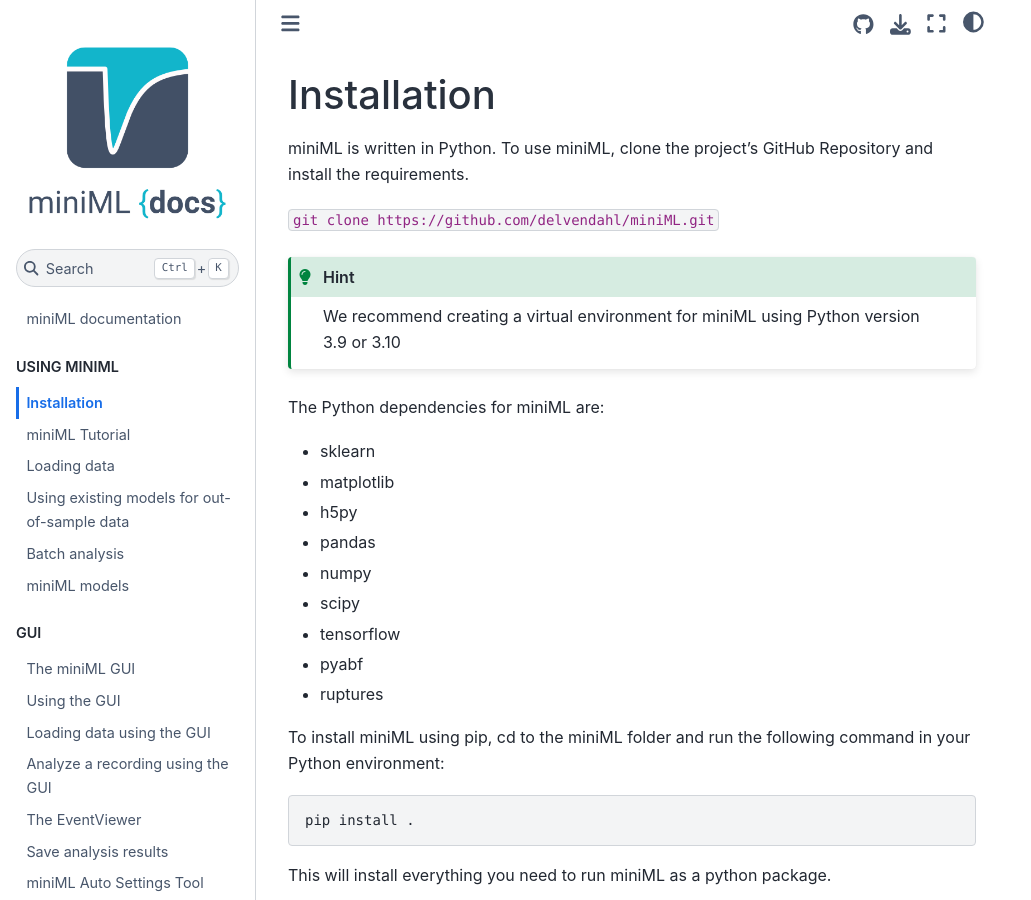
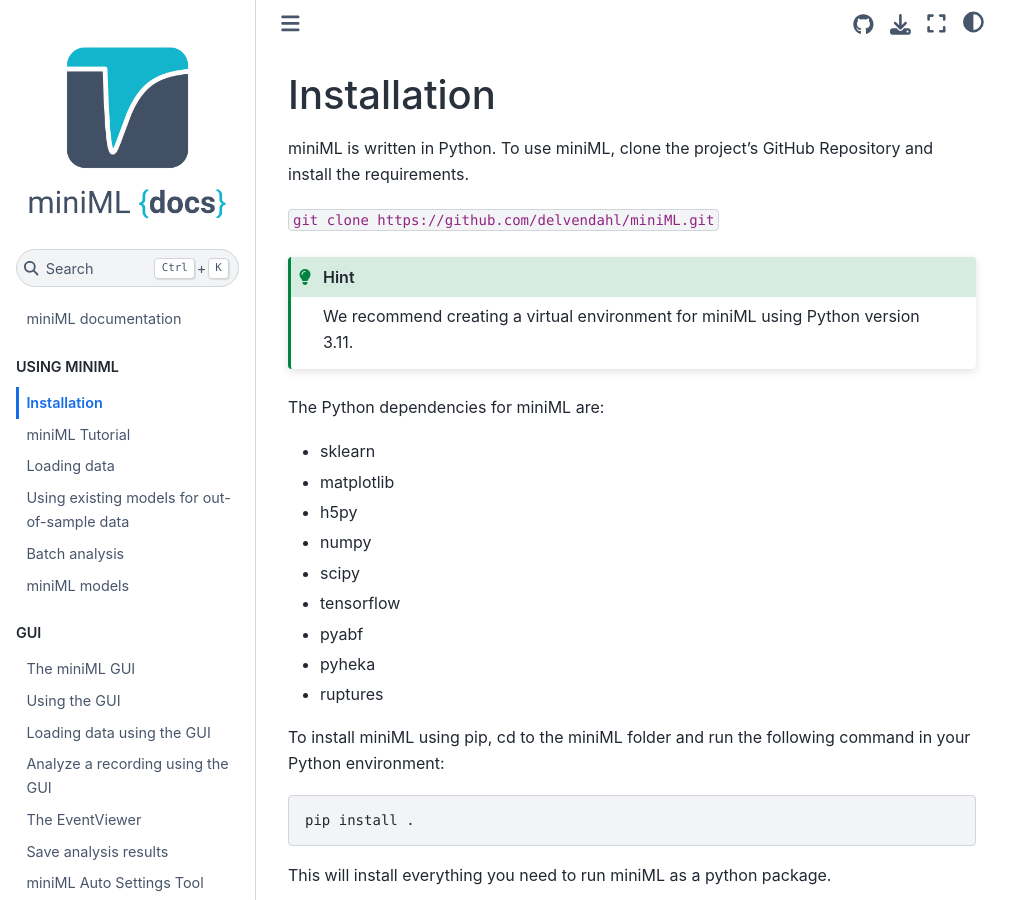
Before and after one commit to delvendahl/miniML, a Jupyter Book: the page built from docs/general/installation.md, in a window 1280 px wide and 900 px high. Shown: the whole window, without its empty margins (0-1031 px from the left). Built offline with Jupyter Book 1.0.4 settings and Sphinx 7.4.7 and the Sphinx Book theme 1.1.4, drawn with Linux system fonts in a browser that asks for light colours.

Commit message:
:books: update docs

````diff
--- a/docs/general/installation.md
+++ b/docs/general/installation.md
@@ -5,18 +5,18 @@
 `git clone https://github.com/delvendahl/miniML.git`
 
 ```{hint}
-We recommend creating a virtual environment for miniML using Python version 3.9 or 3.10
+We recommend creating a virtual environment for miniML using Python version 3.11.
 ```
 
 The Python dependencies for miniML are:
 - sklearn
 - matplotlib
 - h5py
-- pandas
 - numpy
 - scipy
 - tensorflow
 - pyabf
+- pyheka
 - ruptures
 
 
````
Also changed, not shown: docs/general/tutorial_resampling.ipynb.
